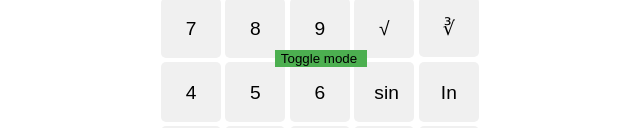
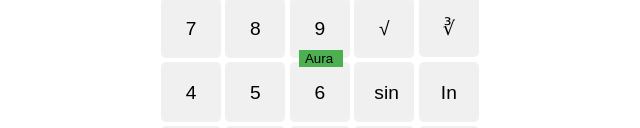
Before and after one commit to thenertifiedcerd/project-mini, a plain HTML site: page index.html in a window 1280 px wide. Shown: the part 342-470 px from the top of the page, without its empty margins (319-959 px from the left). Drawn offline with Linux system fonts and the light colour scheme.

Commit message:
Update index.html

```diff
--- a/index.html
+++ b/index.html
@@ -7,7 +7,7 @@
     <link rel='stylesheet' href='style.css' />
 </head>
 <body>
-    <button id='theme-toggle' class='theme-toggle'>Toggle mode</button>
+    <button id='theme-toggle' class='theme-toggle'>Aura</button>
     <div id="calculator">
         <div id="calculator-header"><h2>Calculator App</h2></div>
       <div id="display" class='display'>0</div>
```
